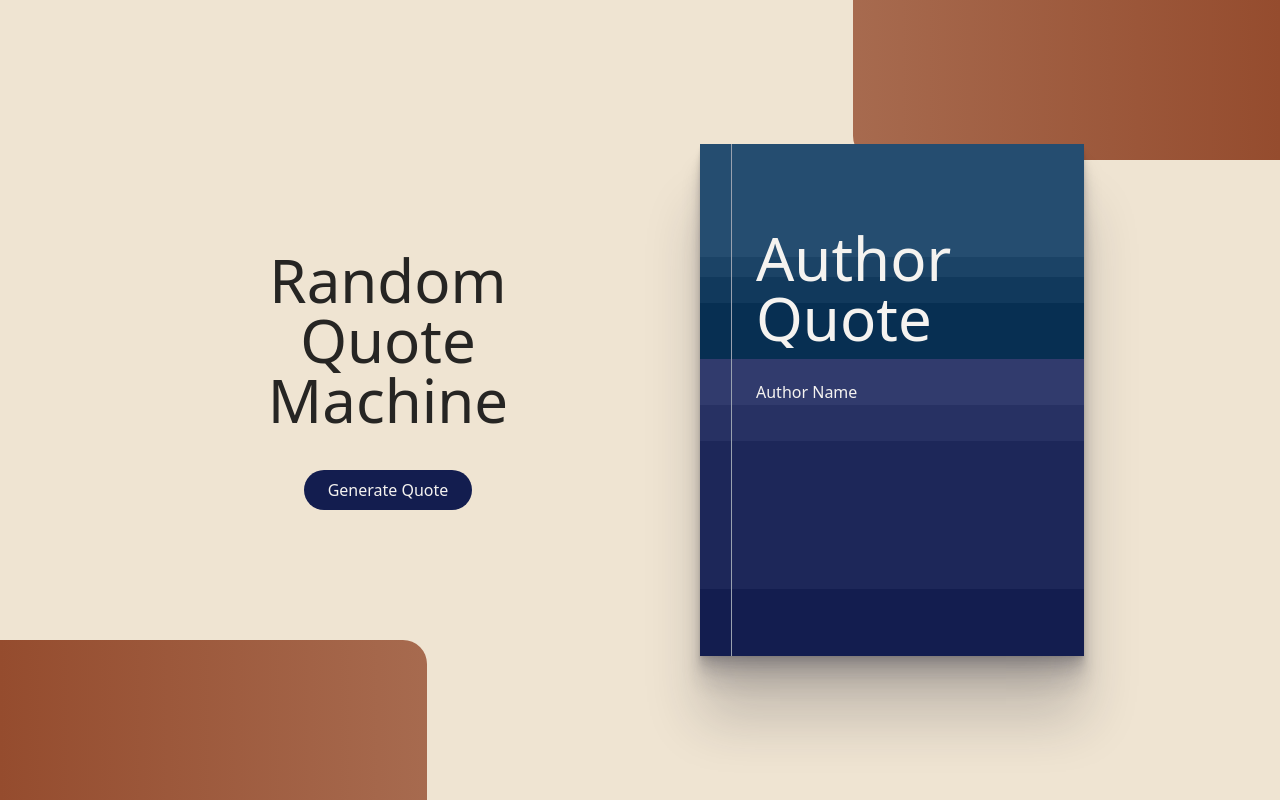
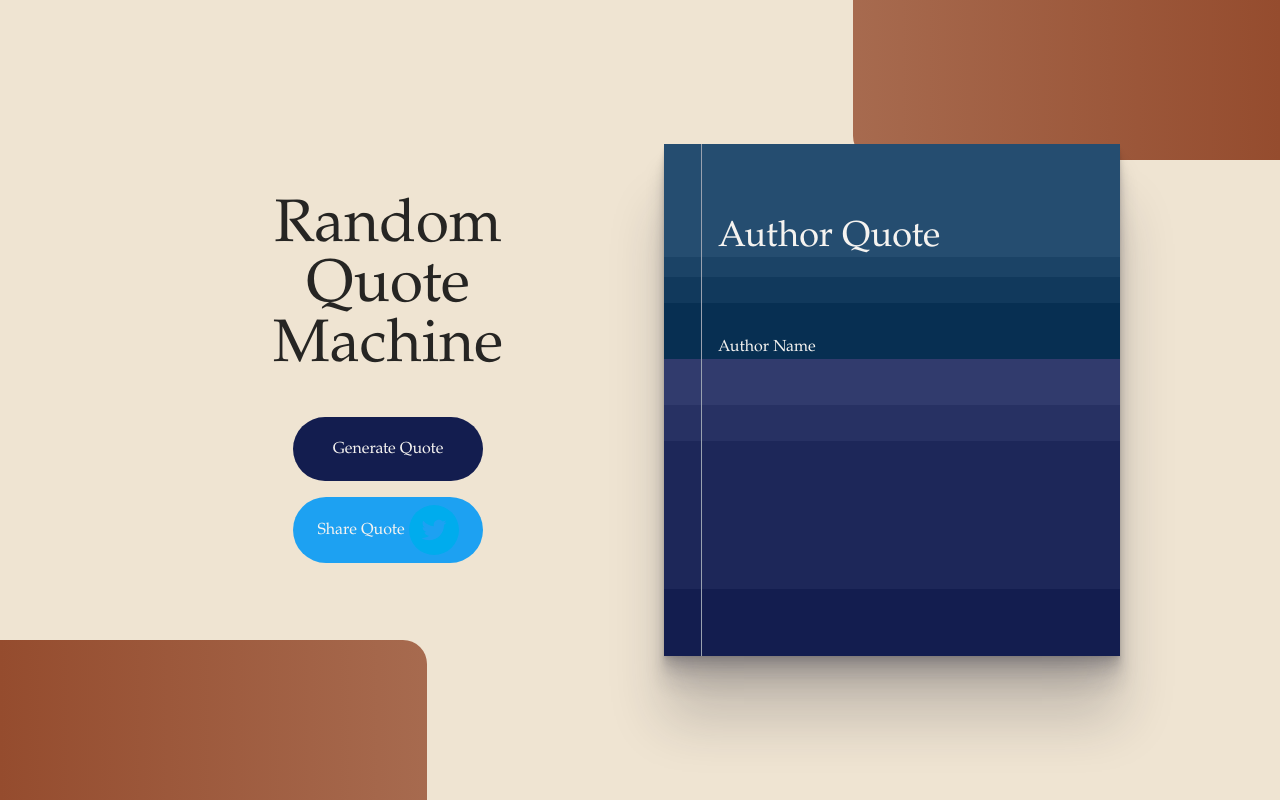
Before and after one commit to NMartinez0399/Random-Quote-Machine, a React (Vite) app: page / in a window 1280 px wide. Built offline with nearby package versions, Linux system fonts and the light colour scheme.

Commit message:
added tweet functionality

```diff
--- a/package.json
+++ b/package.json
@@ -15,6 +15,7 @@
     "react": "^19.1.0",
     "react-dom": "^19.1.0",
     "react-router-dom": "^7.6.1",
+    "react-social-icons": "^6.24.0",
     "tailwind-merge": "^3.3.0",
     "tailwindcss": "^4.1.8"
   },
--- a/src/components/BookCover.tsx
+++ /dev/null
@@ -1,33 +0,0 @@
-
-
-export const BookCover = () => {
-    return (
-        <section className='flex flex-col items-center h-screen justify-center relative'>
-            <div className='w-full mx-auto max-w-7xl relative'>
-                <div className='max-w-sm mx-auto bookCover'>
-                    <div className='grid grid-cols-12 text-secondary'>
-                        <div className='col-span-1 flex border-r border-gray-400 py-64'></div>
-                        <div className='col-span-11 flex flex-col justify-between p-6'>
-                            <div className='mt-12 text-left space-y-8'>
-                                <p
-                                    className="text-5xl mt-3 lg:text-6xl font-medium leading-none"
-                                    id = 'author-quote'
-                                >
-                                    Author Quote
-                                </p>
-                                <p
-                                    className="text-m font-medium"
-                                    id = 'author-name'
-                                >
-                                    Author Name
-                                </p>
-                            </div>
-                        </div>
-                    </div>
-                </div>
-            </div>
-        </section>
-    );
-}
-
-// absolute inset-y-0 right-0
--- a/src/components/LeftSide.tsx
+++ /dev/null
@@ -1,29 +0,0 @@
-import { AuthorQuote } from "../data/AuthorQuotes";
-
-export const LeftSide = () => {
-
-    return (
-        <section className='relative grid gap-4 items-center justify-center'>
-            <div className='container max-w-4xl'>
-                <h1 className='asbolute text-6xl font-medium text-primary animate-slide'>
-                    Random
-                </h1>
-                <h1 className='asbolute text-6xl font-medium text-primary animate-slide'>
-                    Quote
-                </h1>
-                <h1 className='asbolute text-6xl font-medium text-primary animate-slide'>
-                    Machine
-                </h1>
-                <div className='container m-auto py-10'>
-                    <button
-                        className='button-style'
-                        id = 'new-quote-btn'
-                        onClick={AuthorQuote}
-                    >
-                        Generate Quote
-                    </button>
-                </div>
-            </div>
-        </section>
-    );
-}
--- a/src/components/PageContainer.tsx
+++ b/src/components/PageContainer.tsx
@@ -1,3 +1,5 @@
+import { SocialIcon } from "react-social-icons";
+
 interface Quote {
     quote: string;
     author: string;
@@ -73,6 +75,11 @@ export const PageContainer = () => {
         newQuote.addEventListener('click', handleButtonClick);
     }
 
+    const handleTwitterShare = () => {
+        const authorQuote = document.getElementById('author-quote') as HTMLParagraphElement;
+        window.open(`https://twitter.com/intent/tweet?text=${authorQuote.textContent}`, '_blank');
+    }
+
     return (
         <section className='relative'>
             <div className='container mx-auto max-w-5xl'>
@@ -82,33 +89,41 @@ export const PageContainer = () => {
                             <h1 className='asbolute text-6xl font-medium text-primary animate-slide'>
                                 Random
                             </h1>
-                            <h1 className='asbolute text-6xl font-medium text-primary animate-slide'>
+                            <h1 className='asbolute text-6xl font-medium text-primary animate-slide-delay-1'>
                                 Quote
                             </h1>
-                            <h1 className='asbolute text-6xl font-medium text-primary animate-slide'>
+                            <h1 className='asbolute text-6xl font-medium text-primary animate-slide-delay-2'>
                                 Machine
                             </h1>
-                            <div className='container m-auto py-10'>
+                            <div className='container flex flex-col m-auto py-10 space-y-4 opacity-0 animate-fade-in'>
                                 <button
-                                    className='button-style'
+                                    className='quote-button min-h-16'
                                     id='new-quote-btn'
                                     type='submit'
                                     onClick={handleButtonClick}
                                 >
                                     Generate Quote
                                 </button>
+                                <button
+                                    className='share-button'
+                                    id='share-quote-btn'
+                                    type = 'submit'
+                                    onClick={handleTwitterShare}
+                                >
+                                    Share Quote {<SocialIcon url='https://twitter.com' />}
+                                </button>
                             </div>
                         </div>
                     </section>
                     <section className='flex flex-col items-center h-screen max-h-screen justify-center relative'>
-                        <div className='w-full mx-auto max-w-7xl relative'>
-                            <div className='max-w-sm mx-auto bookCover'>
+                        <div className='w-full mx-auto max-w-7xl relative opacity-0 animate-fade-in'>
+                            <div className='max-w-l mx-auto bookCover'>
                                 <div className='grid grid-cols-12 text-secondary'>
                                     <div className='col-span-1 flex border-r border-gray-400 py-64'></div>
-                                    <div className='col-span-11 flex flex-col justify-between p-6'>
+                                    <div className='col-span-11 flex flex-col justify-between p-4'>
                                         <div className='mt-12 text-left space-y-8'>
                                             <p
-                                                className='text-xl mt-3 lg:text-6xl font-medium leading-none overflow-hidden'
+                                                className='text-3xl mt-3 lg:text-4xl font-medium leading-none min-h-8/10 text-pretty md:text-balance overflow-scroll'
                                                 id='author-quote'
                                             >
                                                 Author Quote
--- a/src/index.css
+++ b/src/index.css
@@ -7,14 +7,17 @@
   --color-corner: var(--corner);
   --color-primary: var(--primary);
   --color-secondary: var(--secondary);
-  --color-button: var(--button);
+  --color-twitterx: var(--twitterx);
 
   --animate-slide: slide 1.5s cubic-bezier(0.83, 0, 0.17, 1) forwards;
+  --animate-slide-delay-1: slide 1.5s cubic-bezier(0.83, 0, 0.17, 1) 0.2s forwards;
+  --animate-slide-delay-2: slide 1.5s cubic-bezier(0.83, 0, 0.17, 1) 0.4s forwards;
+  --animate-fade-in: fade-in 1.5s ease-out 0.6s forwards;
 
   @keyframes slide {
     0% {
       transform: translateX(100%);
-      opacity: 0.1;
+      opacity: 1;
     },
     15% {
       transform: translateX(50%);
@@ -30,7 +33,17 @@
     },
     100% {
       transform: translateX(-200%);
-      opacity: 0.1;
+      opacity: 1;
+    }
+  }
+  @keyframes fade-in {
+    from {
+      opacity: 0;
+      transform: translateY(20px);
+    }
+    to {
+      opacity: 1;
+      transform: translateY(0);
     }
   }
 }
@@ -43,7 +56,7 @@
     --corner: #954C2E;
     --primary: #262523;
     --secondary: #f5f3f0;
-    --button: #9eb5ff;
+    --twitterx: #1DA1F2;
   }
 
   html {
@@ -52,6 +65,7 @@
 
   body {
     @apply bg-background text-primary transition-colors duration-300;
+    font-family: Garamond, serif;
   }
 }
 
@@ -81,8 +95,12 @@
   background-image: linear-gradient(0deg, #131D4F 0%, #131D4F 13%,#1d2759 13%, #1d2759 42%,#273163 42%, #273163 49%,#313b6d 49%, #313b6d 58%,#072f52 58%, #072f52 69%,#11395c 69%, #11395c 74%,#1b4366 74%, #1b4366 78%,#254D70 78%, #254D70 100%);
 }
 
-@utility button-style {
+@utility quote-button {
   @apply px-6 py-2 rounded-full bg-decoration text-secondary font-medium transition-all duration-300 hover:scale-105;
+}
+
+@utility share-button {
+  @apply px-6 py-2 rounded-full bg-twitterx text-secondary font-medium transition-all duration-300 hover:scale-105;
 }
 
 @utility background-top {
```
Also changed, not shown: 1 other file (tests, documents, lock files or other folders).
